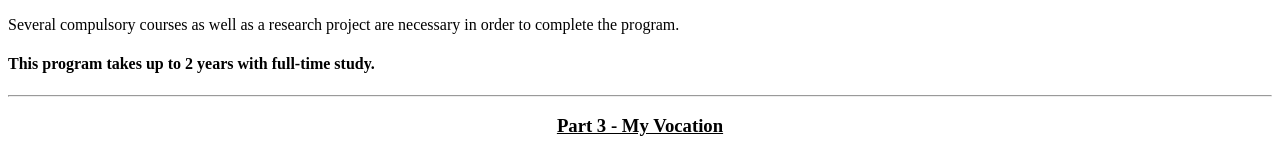
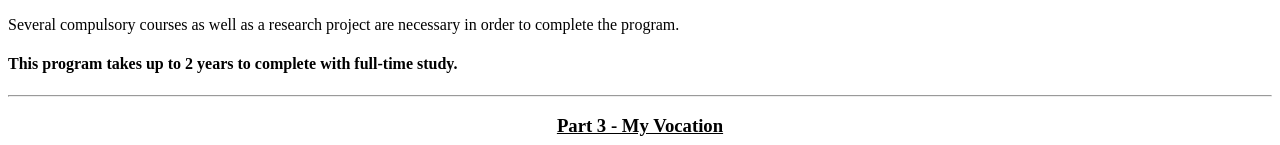
Before and after one commit to peter-marshall5/HTML-Assignment--4, a plain HTML site: page index.html in a window 1280 px wide. Shown: the part 1052-1197 px from the top of the page. Drawn offline with Linux system fonts and the light colour scheme.

Commit message:
Add clarification

```diff
--- a/index.html
+++ b/index.html
@@ -43,7 +43,7 @@
     <p>The first component of the degree program is the introductory seminar. A research workshop is necessary as well. Then, several compulsory courses are necessary, including Communication Ethics, Ethics for Design, AI, and Robotics, and Ethics, Values and Information Dilemmas.</p>
     <h3>Other things required to completethe program</h3>
     <p>Several compulsory courses as well as a research project are necessary in order to complete the program.</p>
-    <h4>This program takes up to 2 years with full-time study.</h4>
+    <h4>This program takes up to 2 years to complete with full-time study.</h4>
     <hr>
     <h3><u>Part 3 - My Vocation</u></h3>
     <h4>
```
